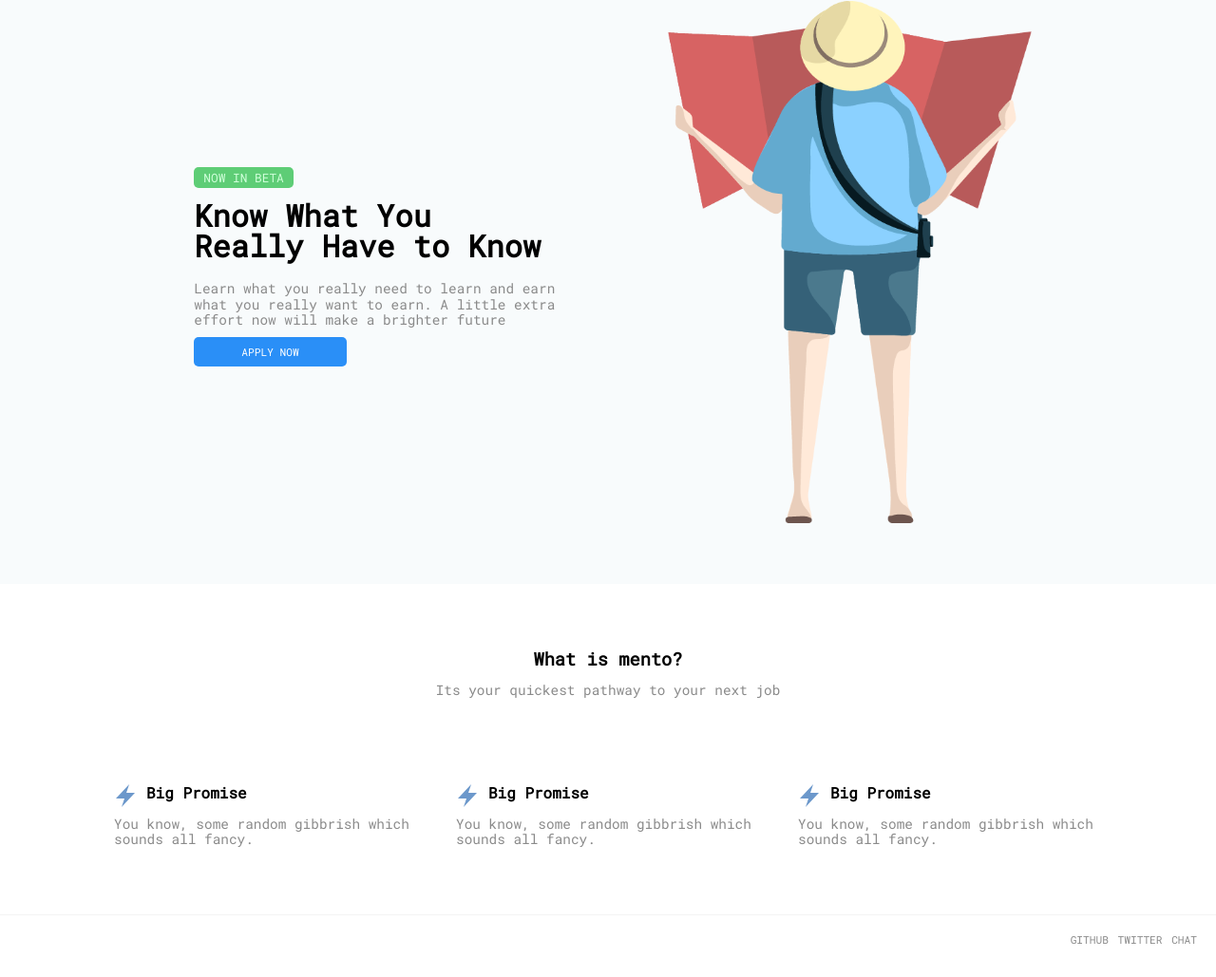
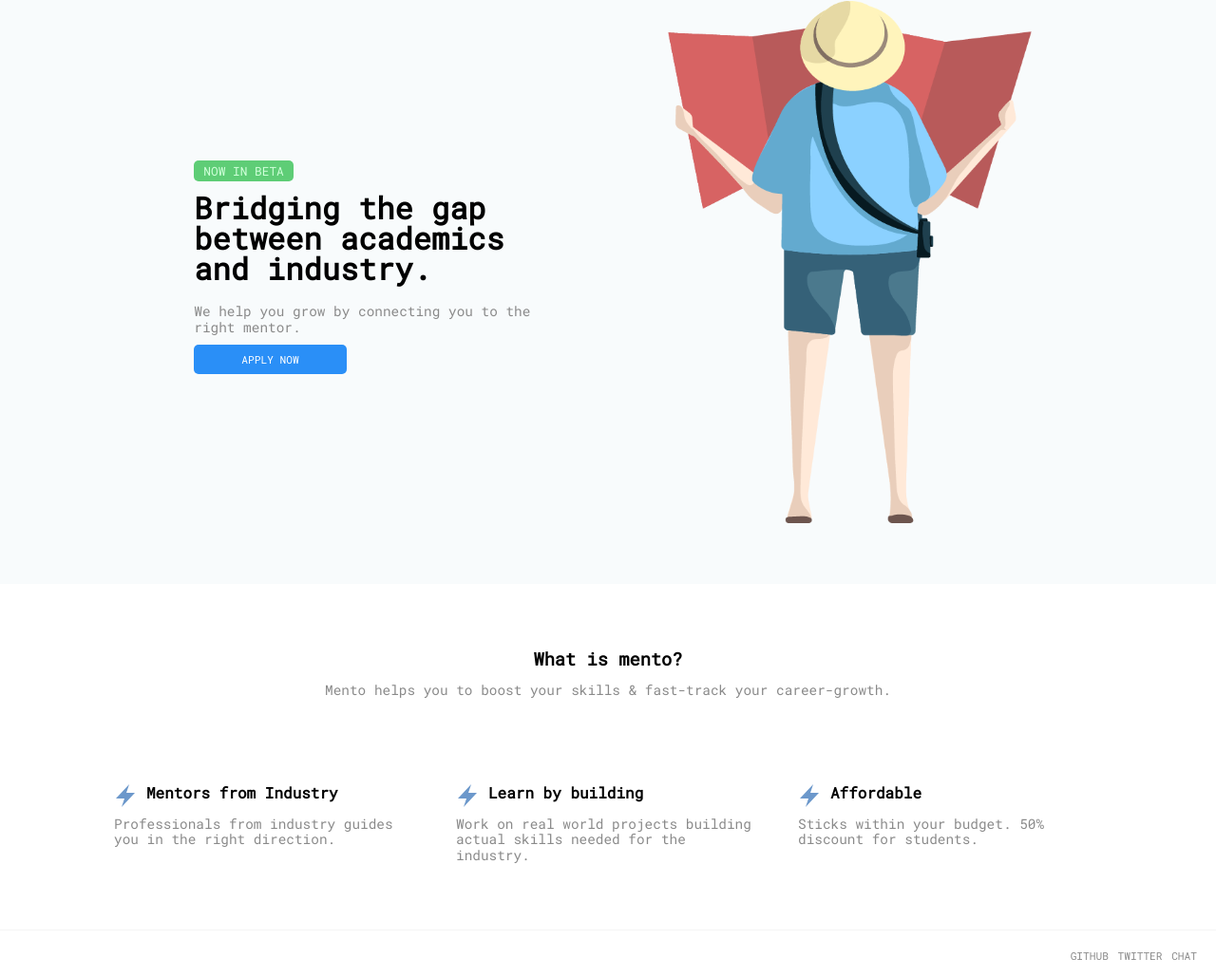
Before and after one commit to mentodev/mentodev.github.io, a website built with Parcel: page src/index.html in a window 1280 px wide. Shown: the part 134-1163 px from the top of the page at 95% size. Built offline with nearby package versions, Linux system fonts and the light colour scheme.

Commit message:
updated content

```diff
--- a/src/index.html
+++ b/src/index.html
@@ -19,10 +19,9 @@
         <div class="banner">
           <div class="banner-content">
             <span class="beta-notice">NOW IN BETA</span>
-            <h1 class="banner-heading">Know What You Really Have to Know</h1>
+            <h1 class="banner-heading">Bridging the gap between academics and industry.</h1>
             <p class="banner-p">
-              Learn what you really need to learn and earn what you really want
-              to earn. A little extra effort now will make a brighter future
+              We help you grow by connecting you to the right mentor.
             </p>
             <a class="signup" target="_blank" href="https://adamshamsudeen.typeform.com/to/JhdCBT">APPLY NOW</a>
           </div>
@@ -35,7 +34,7 @@
       <div class="content">
         <h3 class="content-title">What is mento?</h3>
         <p class="content-content">
-          Its your quickest pathway to your next job
+          Mento helps you to boost your skills & fast-track your career-growth.
         </p>
         <div class="content-cards">
           <div class="content-card">
@@ -48,10 +47,10 @@
               >
                 <path d="M8 24l3-9h-9l14-15-3 9h9l-14 15z" />
               </svg>
-              <div class="card-header-title">Big Promise</div>
+              <div class="card-header-title">Mentors from Industry</div>
             </div>
             <div class="card-content">
-              You know, some random gibbrish which sounds all fancy.
+              Professionals from industry guides you in the right direction.
             </div>
           </div>
           <div class="content-card">
@@ -64,10 +63,10 @@
               >
                 <path d="M8 24l3-9h-9l14-15-3 9h9l-14 15z" />
               </svg>
-              <div class="card-header-title">Big Promise</div>
+              <div class="card-header-title">Learn by building</div>
             </div>
             <div class="card-content">
-              You know, some random gibbrish which sounds all fancy.
+              Work on real world projects building actual skills needed for the industry.
             </div>
           </div>
           <div class="content-card">
@@ -80,10 +79,10 @@
               >
                 <path d="M8 24l3-9h-9l14-15-3 9h9l-14 15z" />
               </svg>
-              <div class="card-header-title">Big Promise</div>
+              <div class="card-header-title">Affordable</div>
             </div>
             <div class="card-content">
-              You know, some random gibbrish which sounds all fancy.
+              Sticks within your budget. 50% discount for students.
             </div>
           </div>
         </div>
```
